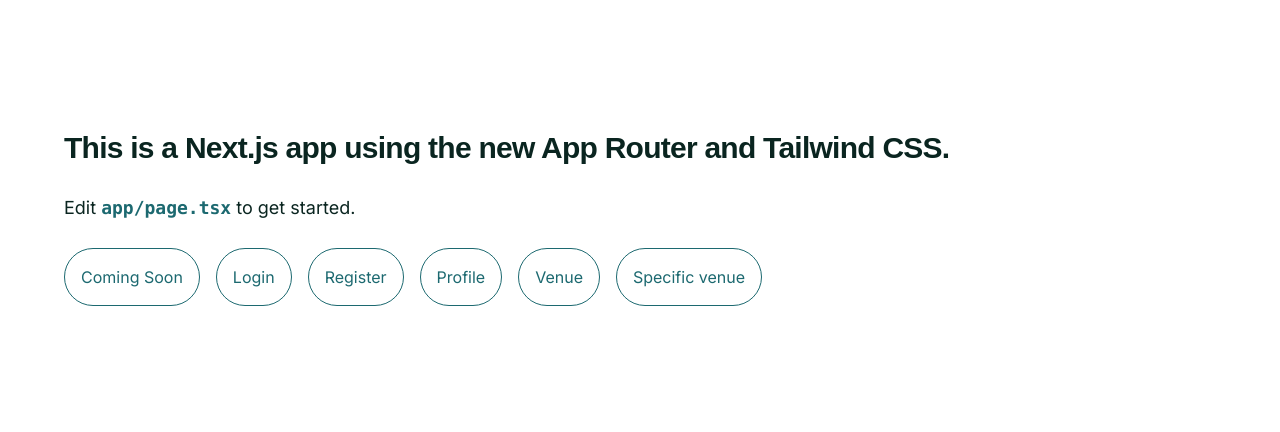
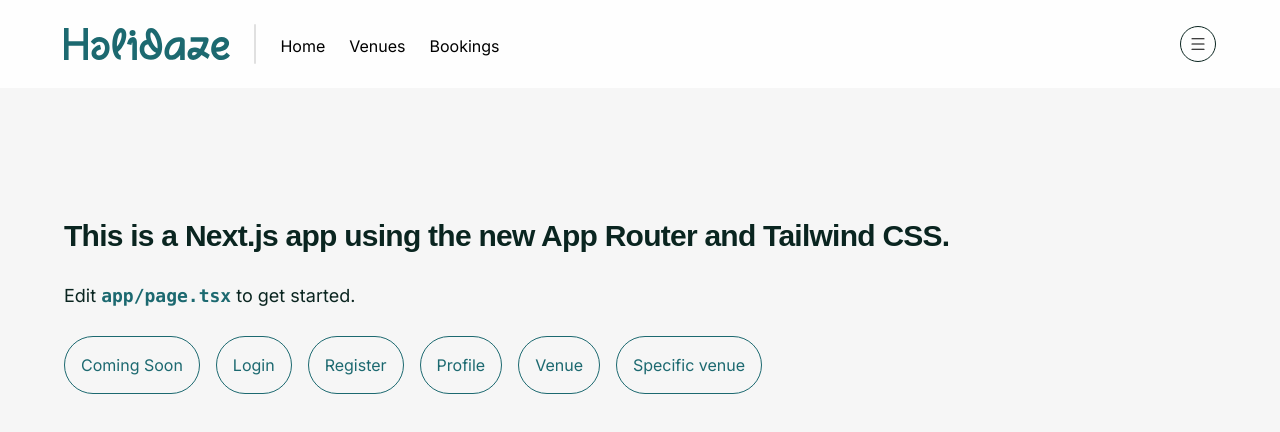
Before and after one commit to helenesyre/PE2-helene-syre, a Next.js app: page / in a window 1280 px wide. Shown: the top 432 px of the page. Built offline with nearby package versions, Linux system fonts and the light colour scheme; a web font is replaced by a local one.

Commit message:
Added responsive navbar
Added a responsive navigation with dropdown links, updated the root layout to render the navbar and page content, added a reusable logo component and Lucide icons. Lastly I updated global styling.

```diff
--- a/app/_components/navigation/Navbar.tsx
+++ b/app/_components/navigation/Navbar.tsx
@@ -0,0 +1,161 @@
+"use client";
+
+import {
+  CalendarDays,
+  CirclePlusIcon,
+  House,
+  LayoutDashboard,
+  LogIn,
+  LogOut,
+  Menu,
+  Search,
+  User,
+  UserPlus,
+  X,
+  type LucideIcon,
+} from "lucide-react";
+import Link from "next/link";
+import { useEffect, useRef, useState } from "react";
+import Logo from "../ui/Logo";
+
+type NavLink = {
+  label: string;
+  href: string;
+  icon?: LucideIcon;
+};
+
+type NavGroup = {
+  title: string;
+  links: NavLink[];
+};
+
+// Navigation links for the navbar
+const navLinks: NavLink[] = [
+  { label: "Home", href: "/" },
+  { label: "Venues", href: "/venues" },
+  { label: "Bookings", href: "/bookings" },
+];
+
+const dropdownNavLinks: NavGroup[] = [
+  {
+    title: "Explore",
+    links: [
+      { label: "Home", href: "/", icon: House },
+      { label: "Venues", href: "/venues", icon: Search },
+      { label: "Bookings", href: "/bookings", icon: CalendarDays },
+    ],
+  },
+  {
+    title: "Hosting",
+    links: [
+      { label: "Dashboard", href: "/bookings", icon: LayoutDashboard },
+      { label: "Create venue", href: "/coming-soon", icon: CirclePlusIcon },
+    ],
+  },
+  {
+    title: "Account",
+    links: [
+      { label: "Profile", href: "/profile", icon: User },
+      { label: "Login", href: "/login", icon: LogIn },
+      { label: "Register", href: "/register", icon: UserPlus },
+      { label: "Log out", href: "/login", icon: LogOut },
+    ],
+  },
+];
+
+// Navbar component
+export default function Navbar() {
+  const [isOpen, setIsOpen] = useState(false);
+  const dropdownRef = useRef<HTMLDivElement>(null);
+  const menuButtonRef = useRef<HTMLButtonElement>(null);
+
+  function toggleMenu() {
+    setIsOpen(!isOpen);
+  }
+
+  useEffect(() => {
+    const handleClickOutside = (event: MouseEvent) => {
+      if (
+        menuButtonRef.current &&
+        !menuButtonRef.current.contains(event.target as Node) &&
+        dropdownRef.current &&
+        !dropdownRef.current.contains(event.target as Node)
+      ) {
+        setIsOpen(false);
+      }
+    };
+
+    // Add event listener to handle clicks outside the dropdown
+    document.addEventListener("mousedown", handleClickOutside);
+
+    // Clean up the event listener on component unmount
+    return () => {
+      document.removeEventListener("mousedown", handleClickOutside);
+    };
+  });
+
+  return (
+    <header>
+      <nav className="flex items-center justify-between p-6 md:px-10 lg:px-16 bg-cloud-white-50 transition-all duration-300">
+        <div className="flex items-center gap-6">
+          <Link href={"/"}>
+            <Logo />
+          </Link>
+          <div className="hidden md:flex items-center gap-6">
+            <span
+              aria-hidden="true"
+              className="h-10 w-0.5 rounded-full bg-cloud-white-600"
+            />
+            {navLinks.map((link) => (
+              <Link key={link.href} href={link.href} className={`mt-1`}>
+                {link.label}
+              </Link>
+            ))}
+          </div>
+        </div>
+        <div className="relative">
+          <button
+            ref={menuButtonRef}
+            onClick={toggleMenu}
+            aria-label={isOpen ? "Close menu" : "Open menu"}
+            aria-expanded={isOpen}
+            className="p-2 rounded-full border border-deep-forest-500 cursor-pointer"
+          >
+            {isOpen ? <X size={18} /> : <Menu size={18} />}
+          </button>
+          {isOpen && (
+            <div
+              ref={dropdownRef}
+              className="absolute right-0 mt-3 w-72 md:w-60 bg-cloud-white-50 border border-cloud-white-600 rounded-md shadow-md p-4 z-10 divide-y divide-seafoam-100"
+            >
+              {dropdownNavLinks.map((group, key) => (
+                <div
+                  key={key}
+                  className="flex flex-col py-3 first:pt-0 last:pb-0"
+                >
+                  <span className="pb-1 px-3 text-xs text-deep-forest-400 font-semibold uppercase">
+                    {group.title}
+                  </span>
+                  {group.links.map((link, linkKey) => {
+                    const Icon = link.icon;
+                    return (
+                      <Link
+                        key={linkKey}
+                        href={link.href}
+                        onClick={toggleMenu}
+                        className={`flex flex-row items-center gap-2 py-1.5 px-3 text-sm hover:bg-seafoam-100 hover:font-medium transition-all duration-300 rounded-md`}
+                      >
+                        {Icon && <Icon size={20} />}
+                        {link.label}
+                      </Link>
+                    );
+                  })}
+                </div>
+              ))}
+            </div>
+          )}
+        </div>
+      </nav>
+    </header>
+  );
+}
--- a/app/_components/ui/Logo.tsx
+++ b/app/_components/ui/Logo.tsx
@@ -0,0 +1,15 @@
+import Image from "next/image";
+
+// Logo component
+export default function Logo() {
+  return (
+    <Image
+      src="/logo.svg"
+      alt="Holidaze logo"
+      width={156}
+      height={30}
+      loading="eager"
+      className="h-6 md:h-8 w-auto transition-all duration-300"
+    />
+  );
+}
--- a/app/globals.css
+++ b/app/globals.css
@@ -180,10 +180,15 @@
   p {
     @apply text-deep-forest-500;
   }
+
+  .lucide {
+    stroke-width: 1.5px;
+  }
 }
 
 body {
   @apply font-inter;
+  background-color: var(--color-cloud-white-500);
 }
 
 h1,
--- a/app/layout.tsx
+++ b/app/layout.tsx
@@ -1,6 +1,7 @@
 import type { Metadata } from "next";
 import { Inter, Unbounded } from "next/font/google";
 import "./globals.css";
+import Navbar from "./_components/navigation/Navbar";
 
 const inter = Inter({
   variable: "--font-inter",
@@ -23,7 +24,11 @@ export default function RootLayout({ children }: LayoutProps<"/">) {
       lang="en"
       className={`${inter.variable} ${unbounded.variable} h-full antialiased`}
     >
-      <body className="min-h-full flex flex-col">{children}</body>
+      <body className="min-h-full flex flex-col">
+        {/* Navigation */}
+        <Navbar />
+        <main>{children}</main>
+      </body>
     </html>
   );
 }
--- a/package.json
+++ b/package.json
@@ -9,6 +9,7 @@
     "lint": "eslint"
   },
   "dependencies": {
+    "lucide-react": "^1.70.0",
     "next": "16.4.3",
     "react": "19.3.0",
     "react-dom": "19.3.0"
```
Also changed, not shown: public/Logo.svg (added), 1 other file (tests, documents, lock files or other folders).
